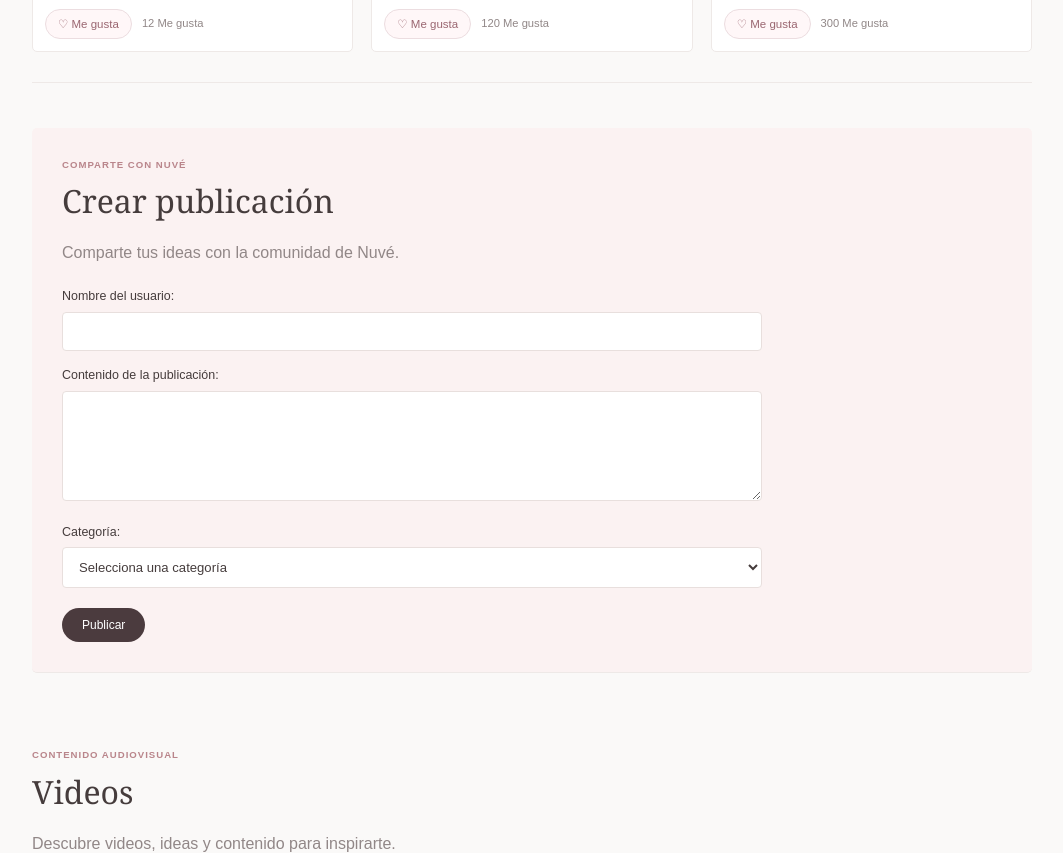
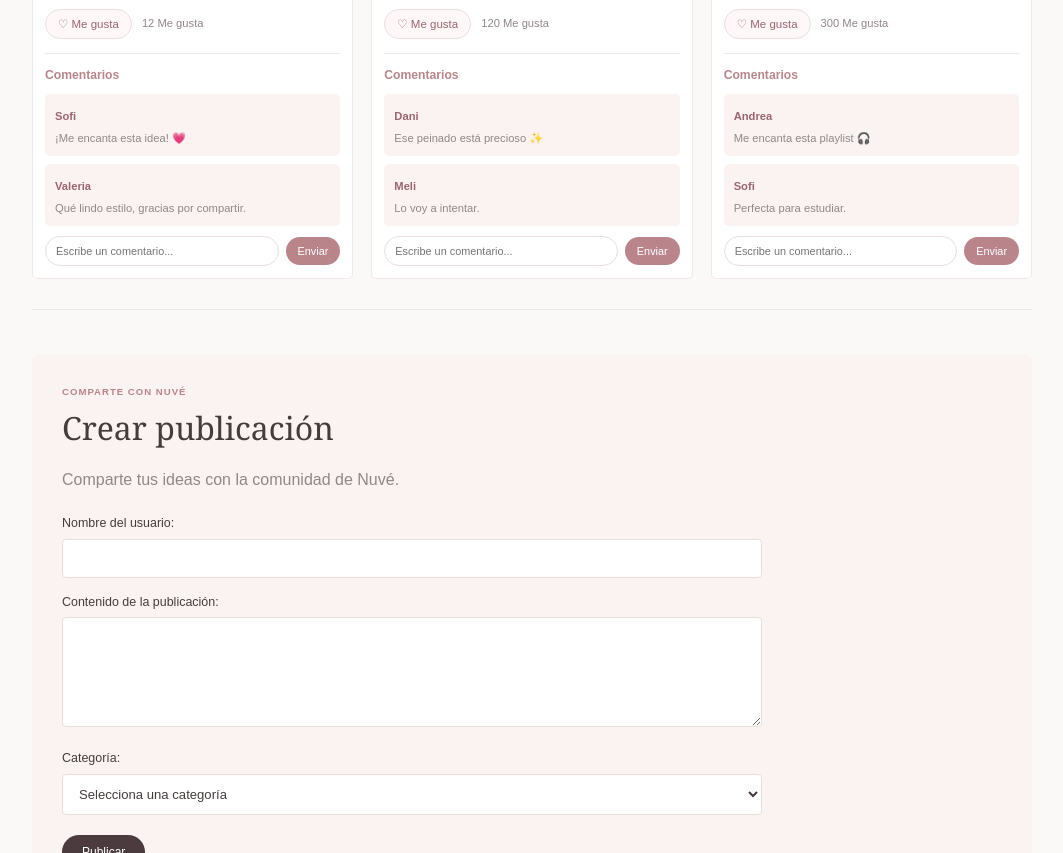
Before and after one commit to a5hreyes/Nuve, a plain HTML site: page index.html in a window 1280 px wide. Shown: the part 2688-3541 px from the top of the page, without its empty margins (203-1266 px from the left). Drawn offline with Linux system fonts and the light colour scheme.

Commit message:
Integración de apartado de comentarios

```diff
--- a/css/style.css
+++ b/css/style.css
@@ -827,3 +827,66 @@ footer {
         font-size: 1.7rem;
     }
 }
+
+
+/* COMENTARIOS DE LAS PUBLICACIONES */
+
+.comentarios-publicacion {
+    margin-top: 14px;
+    padding-top: 12px;
+    border-top: 1px solid var(--borde);
+}
+
+.comentarios-publicacion h4 {
+    margin: 0 0 10px;
+    color: var(--rosa-texto);
+    font-size: 0.76rem;
+    font-weight: 600;
+}
+
+.comentario {
+    margin-bottom: 8px;
+    padding: 9px 10px;
+    background-color: var(--rosa-claro);
+    border-radius: 5px;
+}
+
+.comentario strong {
+    color: #9a6670;
+    font-size: 0.7rem;
+}
+
+.comentarios-publicacion .comentario p {
+    margin: 3px 0 0;
+    color: var(--texto-secundario);
+    font-size: 0.7rem;
+}
+
+.escribir-comentario {
+    display: flex;
+    align-items: center;
+    gap: 7px;
+    margin-top: 10px;
+}
+
+.escribir-comentario input {
+    min-width: 0;
+    flex: 1;
+    padding: 8px 10px;
+    border: 1px solid #e8dfdd;
+    border-radius: 18px;
+    font-size: 0.68rem;
+}
+
+.escribir-comentario button {
+    flex-shrink: 0;
+    padding: 8px 12px;
+    color: var(--blanco);
+    background-color: #b9858b;
+    border-radius: 18px;
+    font-size: 0.68rem;
+}
+
+.escribir-comentario button:hover {
+    background-color: #9f6e77;
+}
--- a/index.html
+++ b/index.html
@@ -272,6 +272,22 @@
                         <span>12 Me gusta</span>
                     </div>
 
+                    <div class="comentarios-publicacion">
+                        <h4>Comentarios</h4>
+                        <div class="comentario">
+                            <strong>Sofi</strong>
+                            <p>¡Me encanta esta idea! 💗</p>
+                        </div>
+                        <div class="comentario">
+                            <strong>Valeria</strong>
+                            <p>Qué lindo estilo, gracias por compartir.</p>
+                        </div>
+                        <div class="escribir-comentario">
+                            <input type="text" placeholder="Escribe un comentario..." aria-label="Escribe un comentario">
+                            <button type="button">Enviar</button>
+                        </div>
+                    </div>
+
                 </article>
 
 
@@ -294,6 +310,22 @@
                         <span>120 Me gusta</span>
                     </div>
 
+                    <div class="comentarios-publicacion">
+                        <h4>Comentarios</h4>
+                        <div class="comentario">
+                            <strong>Dani</strong>
+                            <p>Ese peinado está precioso ✨</p>
+                        </div>
+                        <div class="comentario">
+                            <strong>Meli</strong>
+                            <p>Lo voy a intentar.</p>
+                        </div>
+                        <div class="escribir-comentario">
+                            <input type="text" placeholder="Escribe un comentario..." aria-label="Escribe un comentario">
+                            <button type="button">Enviar</button>
+                        </div>
+                    </div>
+
                 </article>
 
 
@@ -314,6 +346,22 @@
                     <div class="acciones-publicacion">
                         <button type="button" class="boton-like">♡ Me gusta</button>
                         <span>300 Me gusta</span>
+                    </div>
+
+                    <div class="comentarios-publicacion">
+                        <h4>Comentarios</h4>
+                        <div class="comentario">
+                            <strong>Andrea</strong>
+                            <p>Me encanta esta playlist 🎧</p>
+                        </div>
+                        <div class="comentario">
+                            <strong>Sofi</strong>
+                            <p>Perfecta para estudiar.</p>
+                        </div>
+                        <div class="escribir-comentario">
+                            <input type="text" placeholder="Escribe un comentario..." aria-label="Escribe un comentario">
+                            <button type="button">Enviar</button>
+                        </div>
                     </div>
 
                 </article>
```
